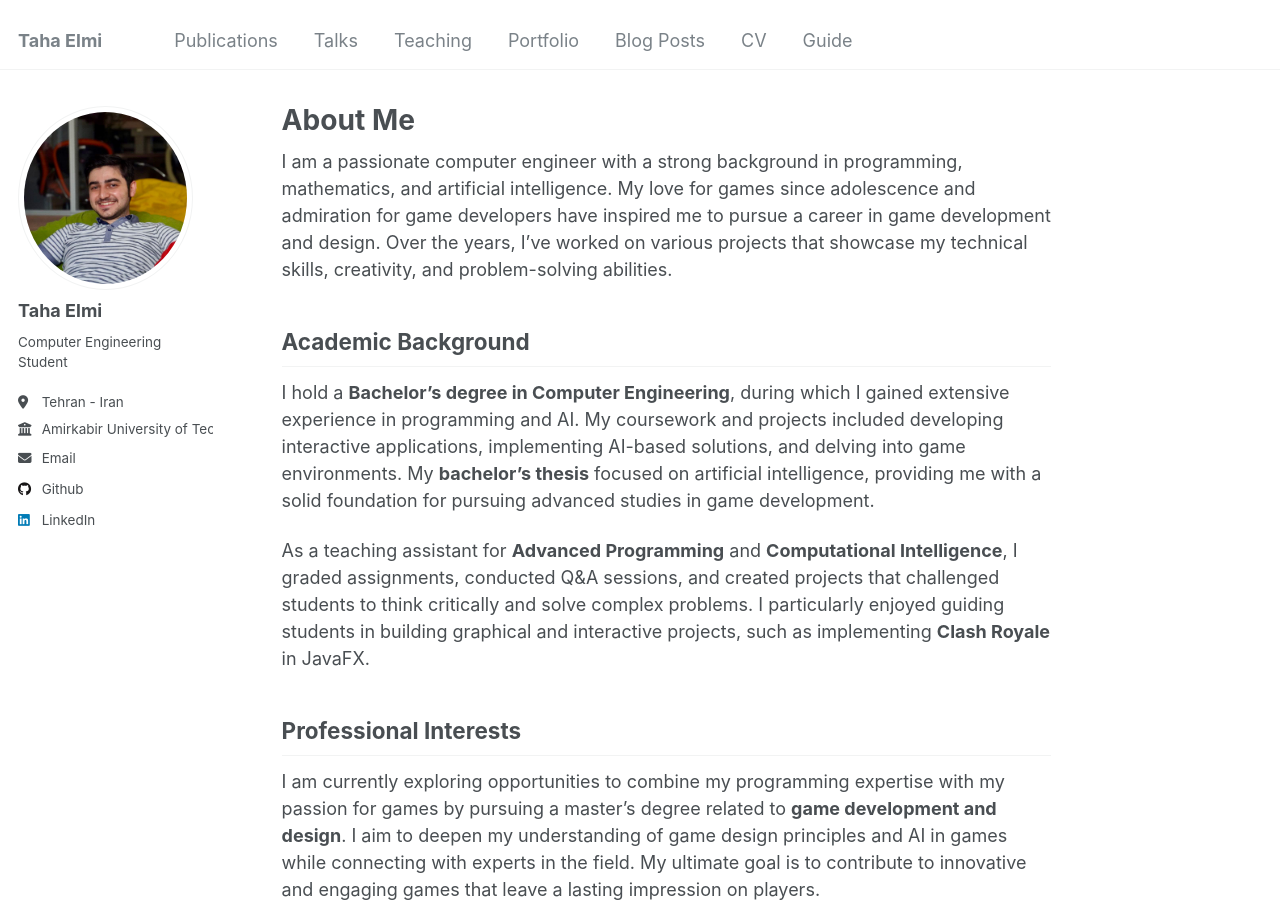
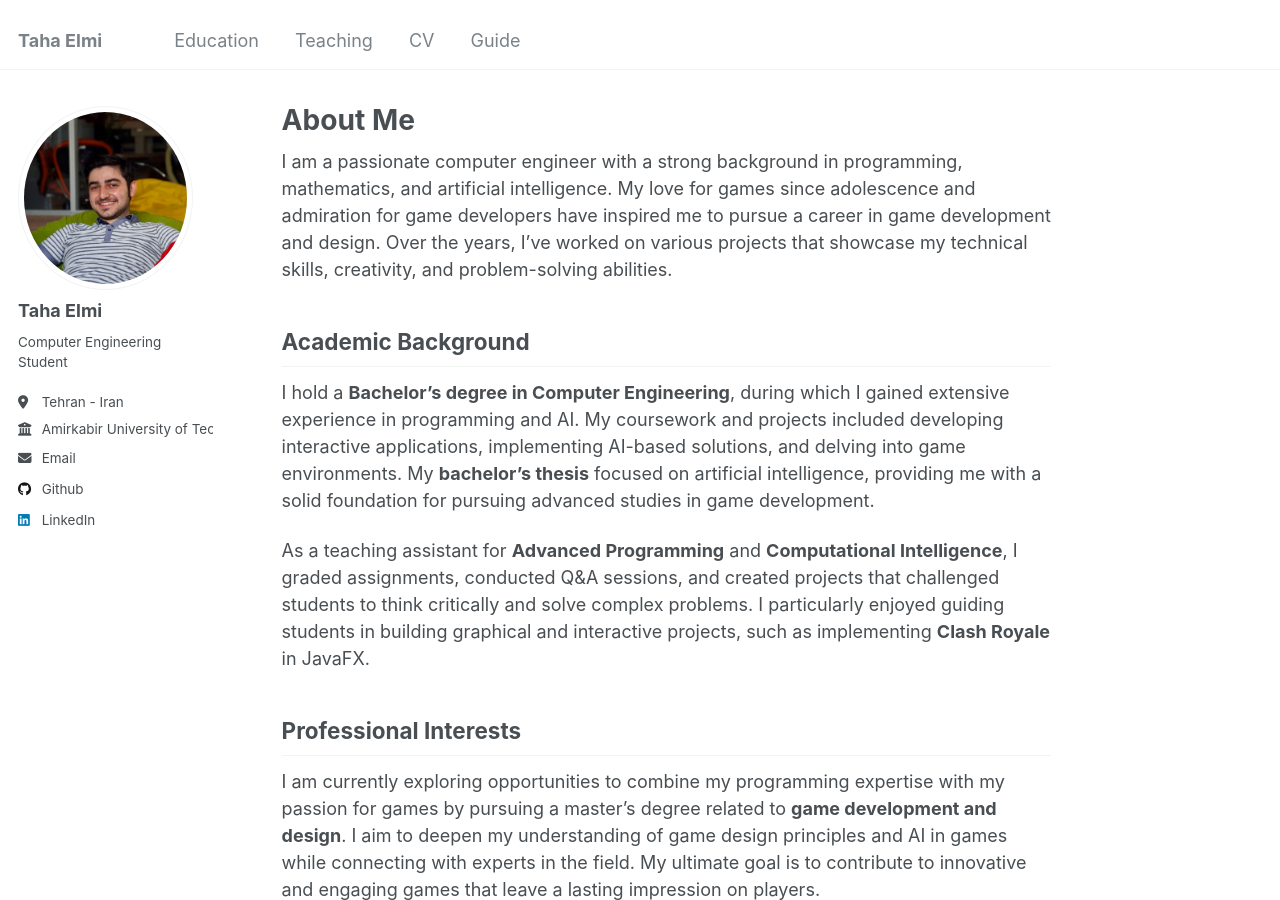
Before and after one commit to Taha-Elmi/Taha-Elmi, a Jekyll site: the page built from _pages/about.md, in a window 1280 px wide and 900 px high. Built offline with Jekyll 4.4.1, drawn with Linux system fonts in a browser that asks for light colours.

Commit message:
feat: navigation was updated

```diff
--- a/_data/navigation.yml
+++ b/_data/navigation.yml
@@ -5,20 +5,11 @@
 # prevent it from being included in the site.
 
 main:
-  - title: "Publications"
-    url: /publications/
-
-  - title: "Talks"
-    url: /talks/
+  - title: "Education"
+    url: /education/
 
   - title: "Teaching"
     url: /teaching/
-
-  - title: "Portfolio"
-    url: /portfolio/
-
-  - title: "Blog Posts"
-    url: /year-archive/
 
   - title: "CV"
     url: /cv/
```
